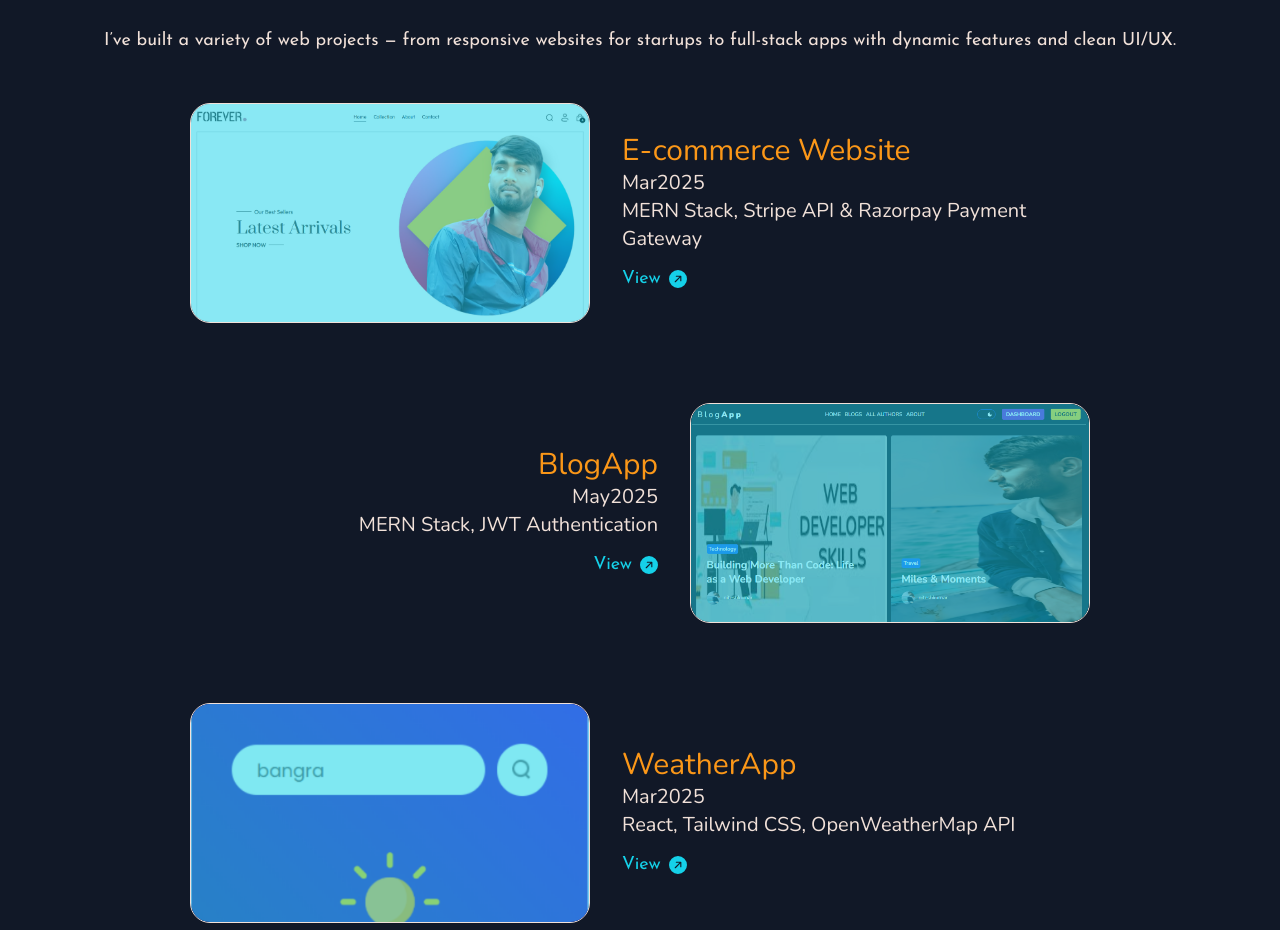
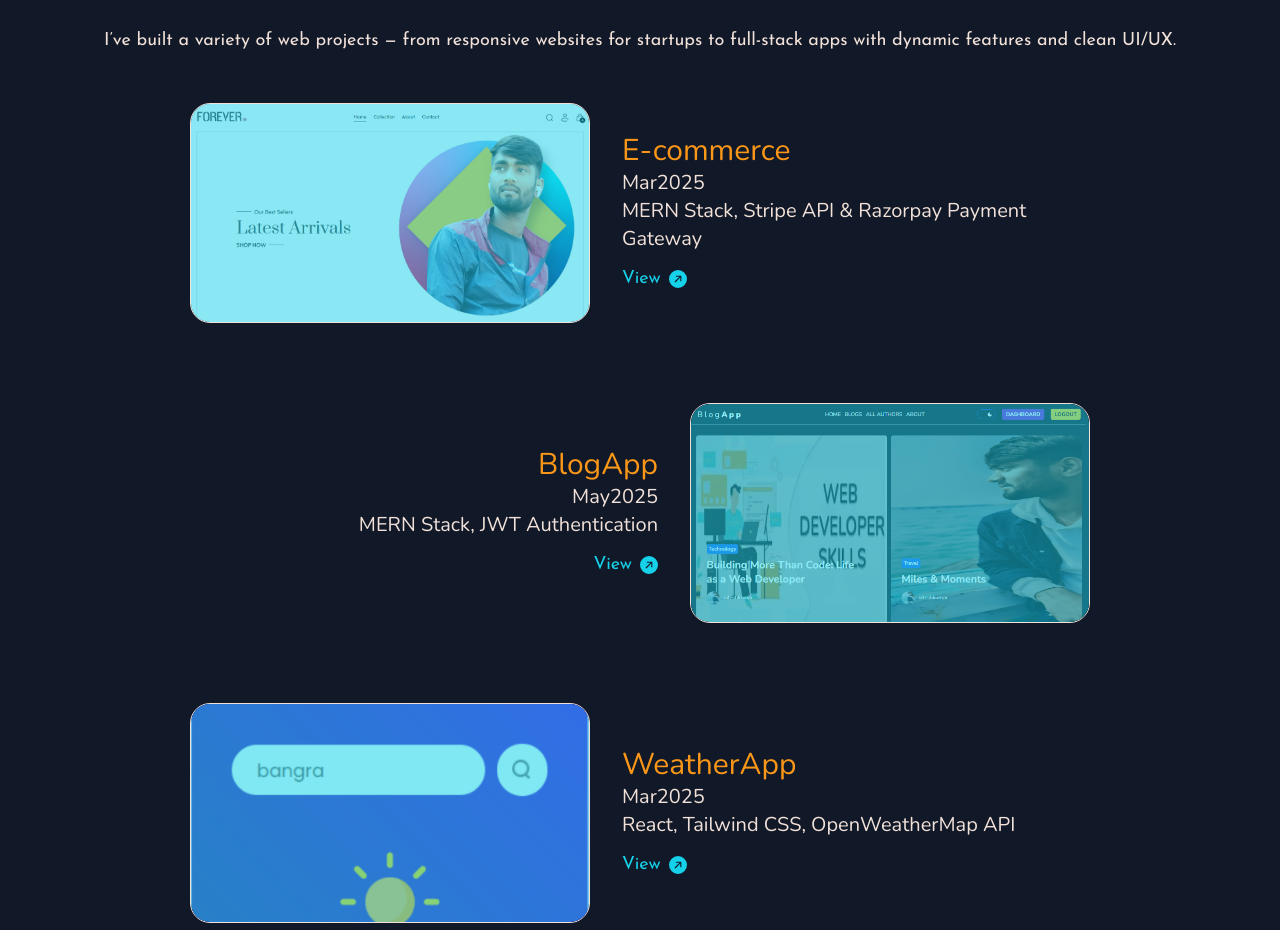
Before and after one commit to niteshkumar9631/myportfolio, a React (Vite) app: page / in a window 1280 px wide. Shown: the part 2760-3690 px from the top of the page. Built offline with nearby package versions, Linux system fonts and the light colour scheme.

Commit message:
Updated Projects

```diff
--- a/src/components/navbar/NavbarLinks.jsx
+++ b/src/components/navbar/NavbarLinks.jsx
@@ -3,7 +3,7 @@ import { Link } from "react-scroll";
 const links = [
   { link: "About Me", section: "about" },
   { link: "Skills", section: "skills" },
-  { link: "Service", section: "services" }, // ✅ fixed: lowercase "services"
+  { link: "Service", section: "services" },
   { link: "Projects", section: "projects" },
   { link: "Contact", section: "contact" },
 ];
@@ -30,13 +30,13 @@ const NavbarLinks = () => {
       <li className="group">
         <a
           href="/resume/Nitesh_Kumar_Gond_Resume.pdf"
-           download="Nitesh_Kumar_Resume.pdf"
-           className="cursor-pointer text-white hover:text-cyan transition-all duration-500"
-            >
+          download="Nitesh_Kumar_Resume.pdf"
+          target="_blank"
+          rel="noopener noreferrer"
+          className="cursor-pointer text-white hover:text-cyan transition-all duration-500"
+        >
           Resume
-      </a>
-
-
+        </a>
         <div className="mx-auto bg-cyan w-0 group-hover:w-full h-[1px] transition-all duration-500"></div>
       </li>
     </ul>
--- a/src/components/projectsSection/ProjectsMain.jsx
+++ b/src/components/projectsSection/ProjectsMain.jsx
@@ -5,12 +5,12 @@ import { fadeIn } from "../../framerMotion/variants";
 
 const projects = [
   {
-    name: "E-commerce Website",
+    name: "E-commerce",
     year: "Mar2025",
     used: "MERN Stack, Stripe API & Razorpay Payment Gateway",
     align: "right",
     image: "/images/E-commerce.png",
-    link: "https://github.com/niteshkumar9631/E-commerceWebsite-/tree/my-new-branch",
+    link: "https://github.com/niteshkumar9631/E-commerce.git",
   },
 
    {
```
